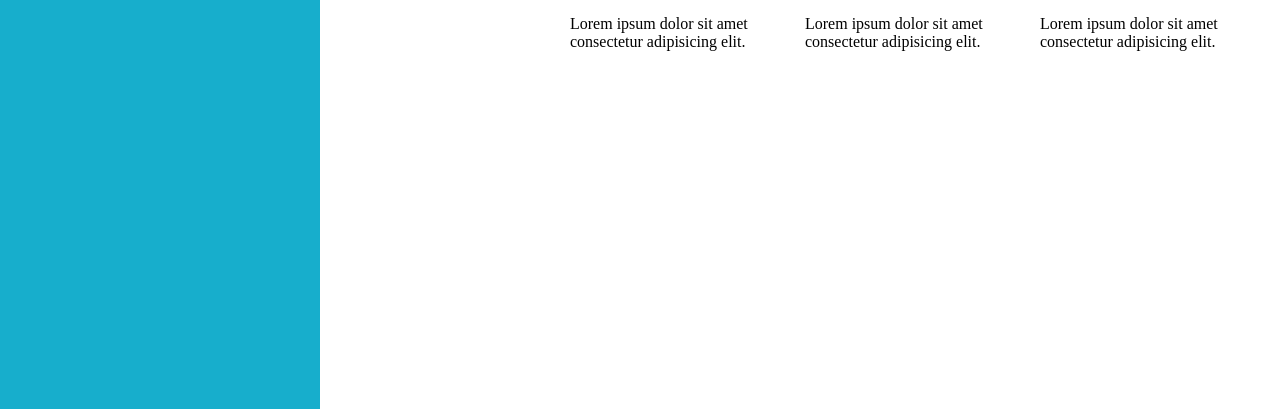
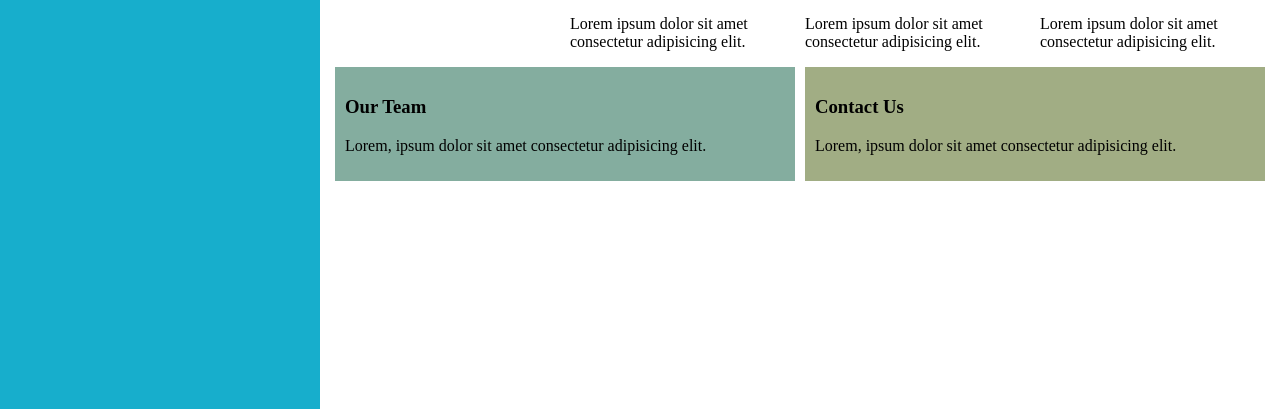
Before and after one commit to PaingZinYeMaung/responsive-html-css-template, a plain HTML site: page index.html in a window 1280 px wide. Shown: the part 391-800 px from the top of the page. Drawn offline with Linux system fonts and the light colour scheme.

Commit message:
fixed for section three

```diff
--- a/index.html
+++ b/index.html
@@ -65,6 +65,19 @@
             </li>
         </ul>
      </div>
+
+     <!-- section three -->
+      <div class="three">
+        <div class="box">
+            <h3 class="content-title">Our Team</h3>
+            <p>Lorem, ipsum dolor sit amet consectetur adipisicing elit.</p>
+        </div>
+        <div class="box">
+            <h3 class="content-title">Contact Us</h3>
+            <p>Lorem, ipsum dolor sit amet consectetur adipisicing elit.</p>
+        </div>
+      </div>
+
     </div>
 
 </body>
--- a/style.css
+++ b/style.css
@@ -45,6 +45,20 @@ body{
     height: auto;
     width: 100%;
 }
+.three{
+    display: grid;
+    grid-template-columns: 1fr 1fr;
+    grid-gap: 10px;
+}
+.three .box{
+    padding: 10px;
+}
+.three .box:first-child{
+    background-color: #84ad9f;
+}
+.three .box:last-child{
+    background-color: #a1ad84;
+}
 @media screen and (max-width: 900px) {
     .sidebar{
         width: 100%;
@@ -64,9 +78,8 @@ body{
     .one{
         margin-left: 0;
     }
-    .two ul{
+    .two ul, .three{
         display: grid;
         grid-template-columns: 1fr;
     }
-
 }
```
